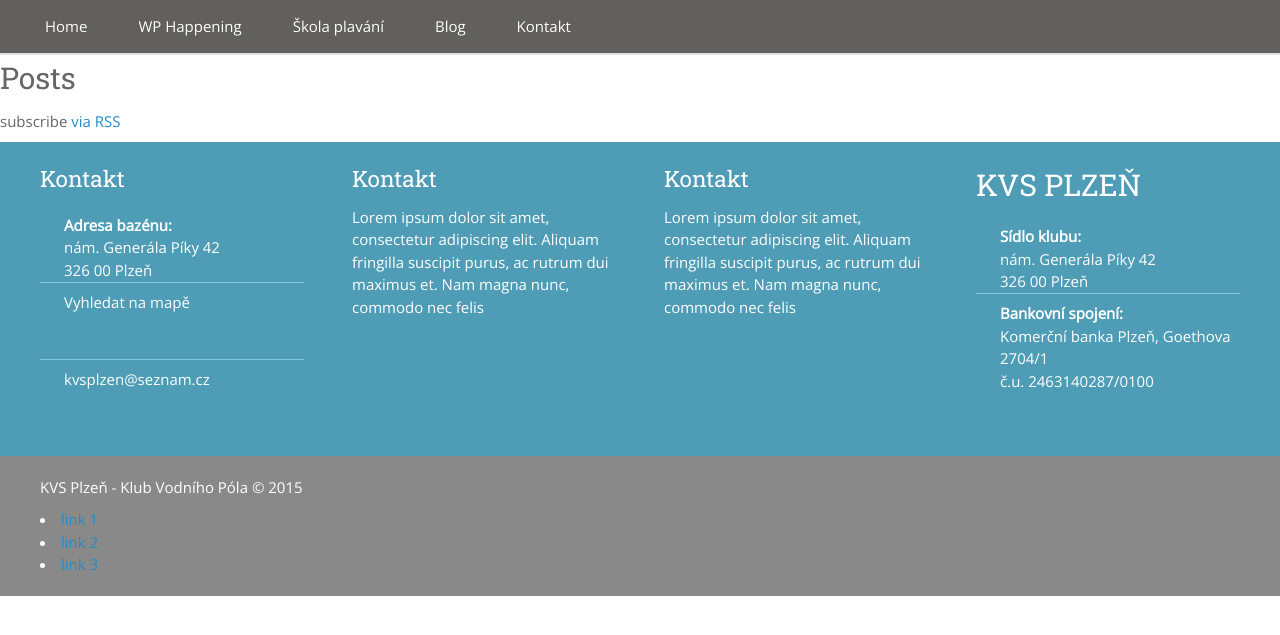
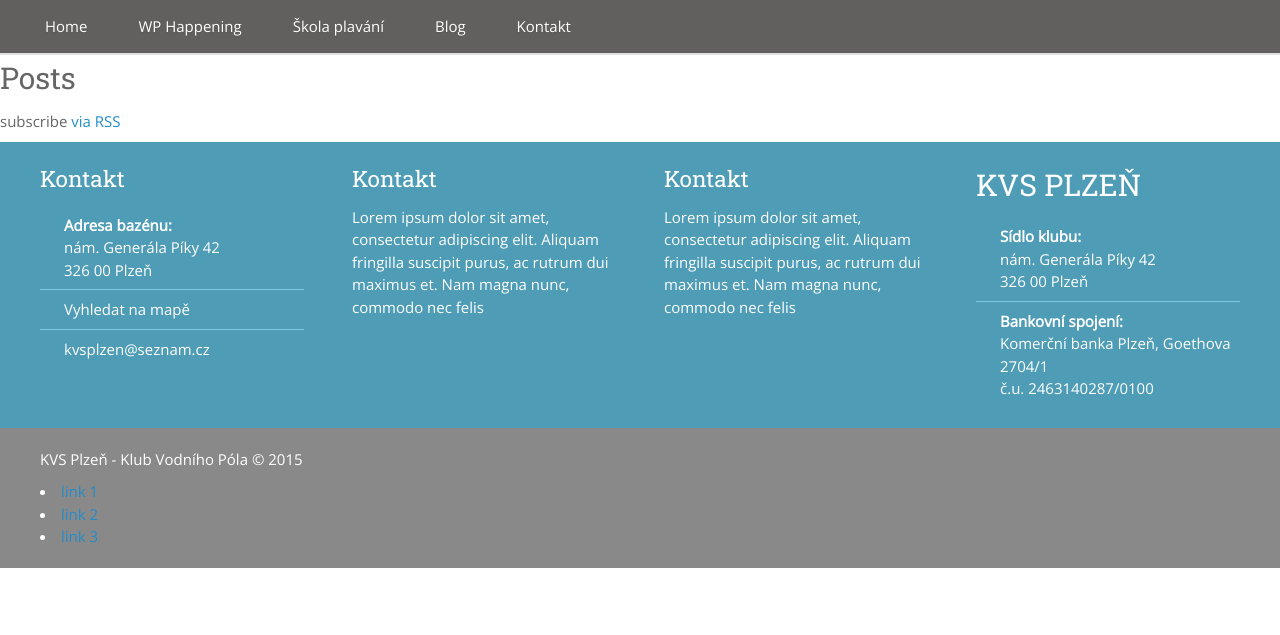
Before and after one commit to SteveVil/KVS-web, a Jekyll site: the page built from index.html, in a window 1280 px wide. Shown: the top 635 px of the page. Built offline with Jekyll 4.4.1, drawn with Linux system fonts in a browser that asks for light colours.

Commit message:
Update _footer.sass

```diff
--- a/_sass/_footer.sass
+++ b/_sass/_footer.sass
@@ -10,9 +10,8 @@ footer
 		list-style-type: none
 		padding-bottom: 8px
 		padding-top: 8px
-		background-image: url("https://cloud.githubusercontent.com/assets/12371824/7856380/e8ff5288-0528-11e5-8b00-a9d8f052e31f.png") no-repeat
 		padding-left: 24px
-		height: 60px
+
 	li:last-child
 		border: none
 
```
